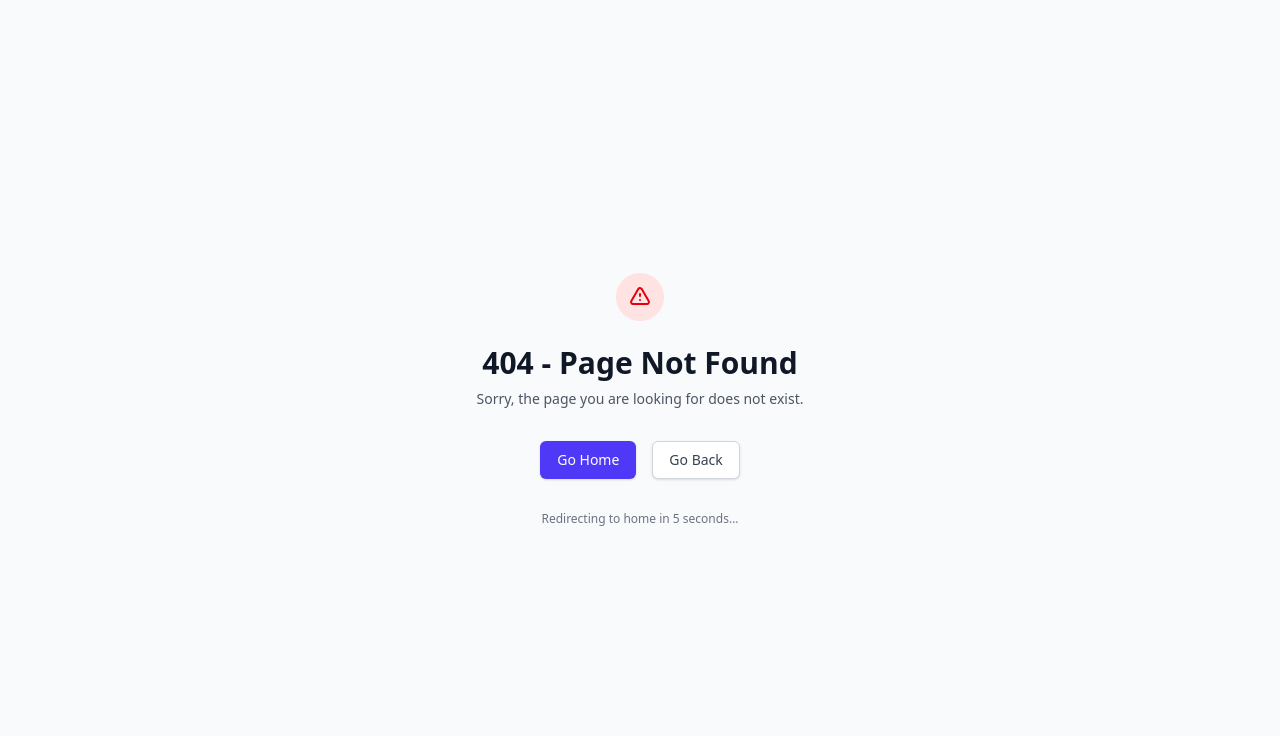
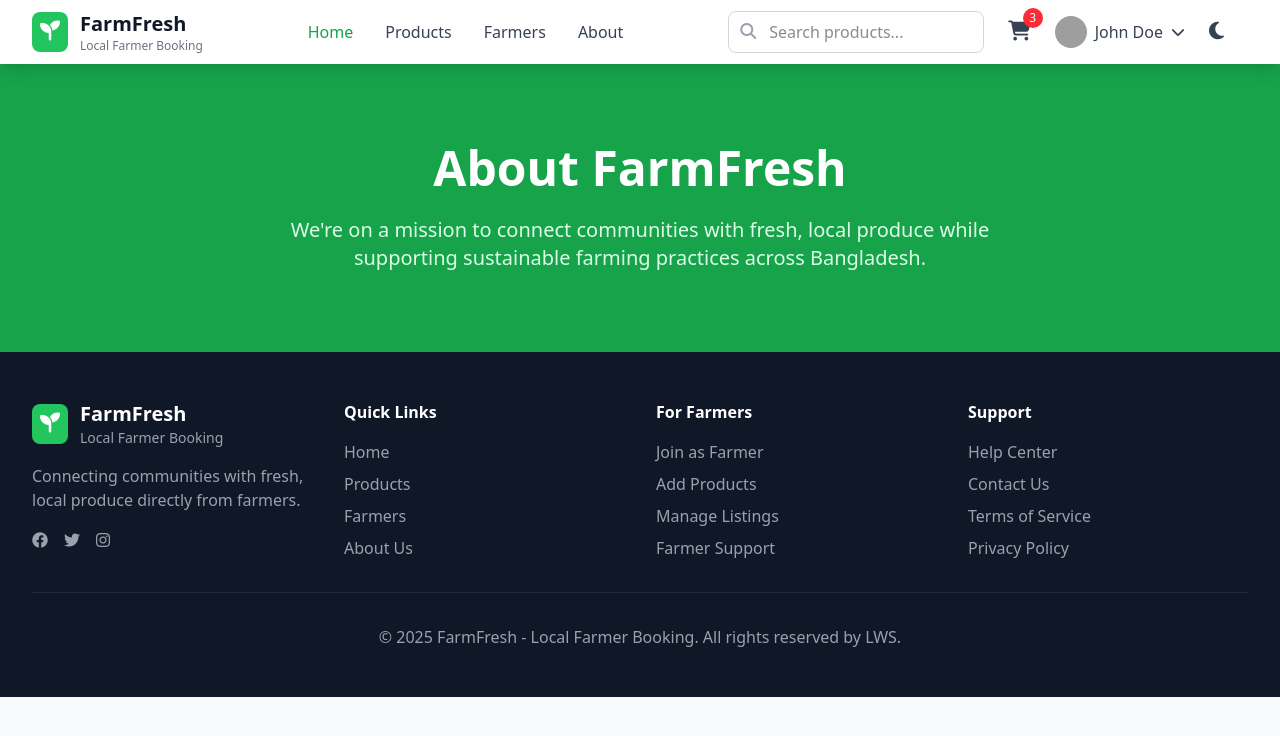
Before and after one commit to aihridoy/firm-fresh, a Next.js app in the folder apps/client/: page /about-us in a window 1280 px wide. Before the commit this address had no page. Shown: the top 736 px of the page. Built offline with nearby package versions, Linux system fonts and the light colour scheme; grey boxes are pictures that could not be loaded.

Commit message:
feat: hero sevtion

```diff
--- /dev/null
+++ b/apps/client/app/(main)/about-us/page.tsx
@@ -0,0 +1,9 @@
+import AboutHero from "@/components/AboutHero";
+
+export default function AboutUs() {
+  return (
+    <>
+      <AboutHero />
+    </>
+  );
+}
--- /dev/null
+++ b/apps/client/components/AboutHero.tsx
@@ -0,0 +1,14 @@
+/* eslint-disable react/no-unescaped-entities */
+export default function AboutHero() {
+  return (
+    <div className="bg-primary-600 text-white py-20">
+      <div className="max-w-7xl mx-auto px-4 sm:px-6 lg:px-8 text-center">
+        <h1 className="text-5xl font-bold mb-6">About FarmFresh</h1>
+        <p className="text-xl text-primary-100 max-w-3xl mx-auto">
+          We're on a mission to connect communities with fresh, local produce
+          while supporting sustainable farming practices across Bangladesh.
+        </p>
+      </div>
+    </div>
+  );
+}
```
